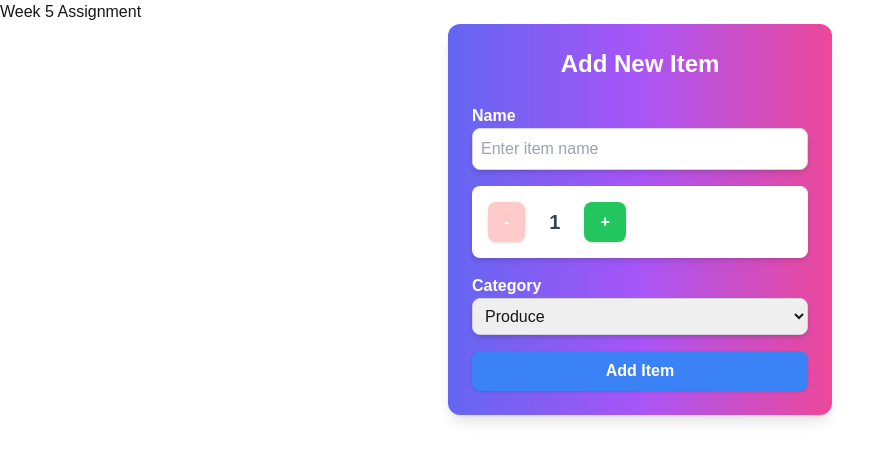
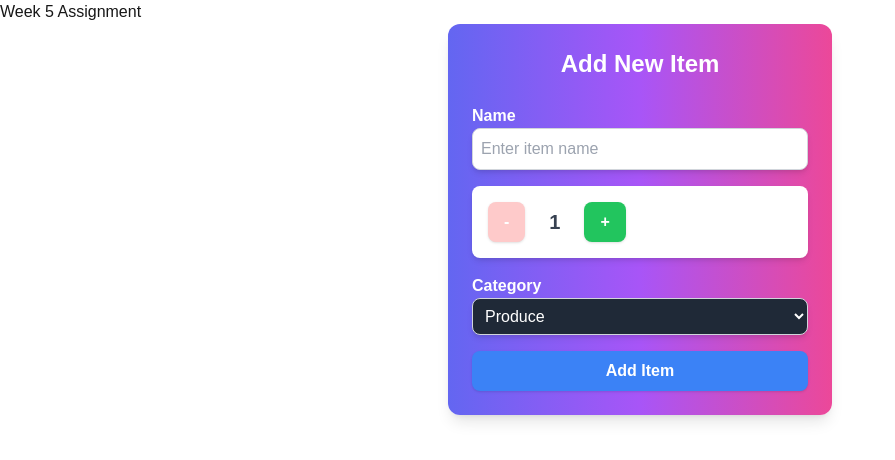
Before and after one commit to Bhavneet310/cprg306-assignments, a Next.js app: page /week-5 in a window 1280 px wide. Shown: the top 460 px of the page, without its empty margins (0-895 px from the left). Built offline with nearby package versions, Linux system fonts and the light colour scheme.

Commit message:
Update new-item.js

```diff
--- a/app/week-5/new-item.js
+++ b/app/week-5/new-item.js
@@ -1,33 +1,45 @@
+'use client';
 'use client';
 
 import { useState } from 'react';
+
 export default function NewItem() {
   const [name, setName] = useState('');
   const [quantity, setQuantity] = useState(1);
   const [category, setCategory] = useState('produce');
+
   const increment = () => {
     setQuantity(prev => Math.min(prev + 1, 20));
   };
+
   const decrement = () => {
     setQuantity(prev => Math.max(prev - 1, 1));
   };
+
   const handleSubmit = (e) => {
     e.preventDefault();
+
     const item = {
       name,
       quantity,
       category
     };
+
     console.log(item);
+
     alert(`Name: ${name}\nQuantity: ${quantity}\nCategory: ${category}`);
+
     setName('');
     setQuantity(1);
     setCategory('produce');
   };
+
   return (
     <div className="p-6 max-w-sm mx-auto bg-gradient-to-r from-indigo-500 via-purple-500 to-pink-500 rounded-xl shadow-lg flex flex-col items-center space-y-6">
       <h2 className="text-2xl font-bold text-white">Add New Item</h2>
+
       <form onSubmit={handleSubmit} className="space-y-4 w-full">
+
         <div className="flex flex-col">
           <label className="text-white font-semibold">Name</label>
           <input
@@ -39,6 +51,7 @@ export default function NewItem() {
             placeholder="Enter item name"
           />
         </div>
+
         <div className="flex items-center space-x-6 bg-white rounded-lg p-4 shadow-md">
           <button
             type="button"
@@ -58,12 +71,13 @@ export default function NewItem() {
             +
           </button>
         </div>
+
         <div className="flex flex-col">
           <label className="text-white font-semibold">Category</label>
           <select
             value={category}
             onChange={(e) => setCategory(e.target.value)}
-            className="p-2 rounded-lg shadow-md border border-gray-300"
+            className="p-2 rounded-lg shadow-md border border-gray-300 bg-gray-800 text-white focus:bg-gray-700 focus:text-white"
           >
             <option value="produce">Produce</option>
             <option value="dairy">Dairy</option>
@@ -78,6 +92,7 @@ export default function NewItem() {
             <option value="other">Other</option>
           </select>
         </div>
+
         <button
           type="submit"
           className="w-full bg-blue-500 text-white font-semibold py-2 rounded-lg shadow hover:bg-blue-400 transition duration-300"
```
